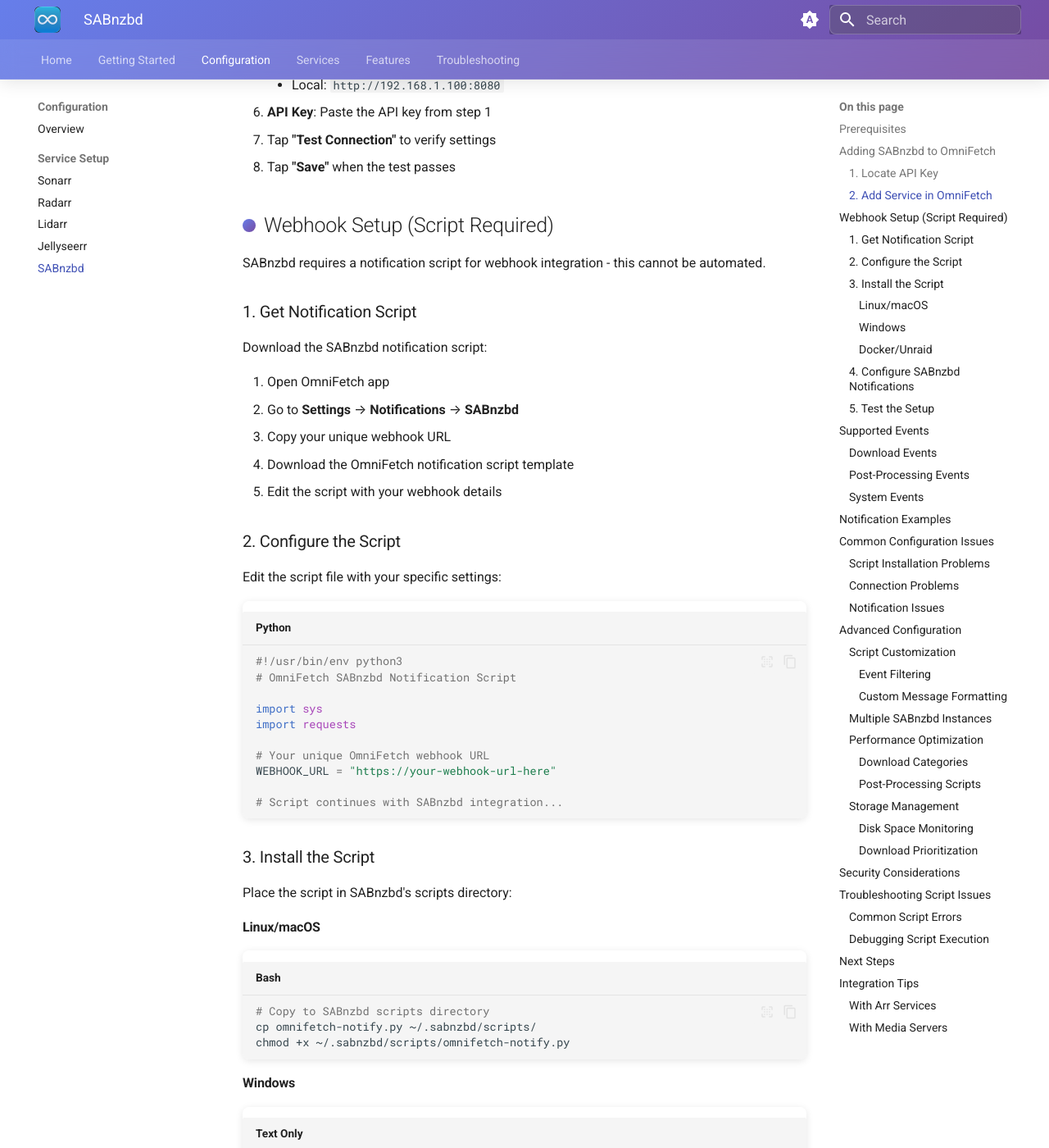
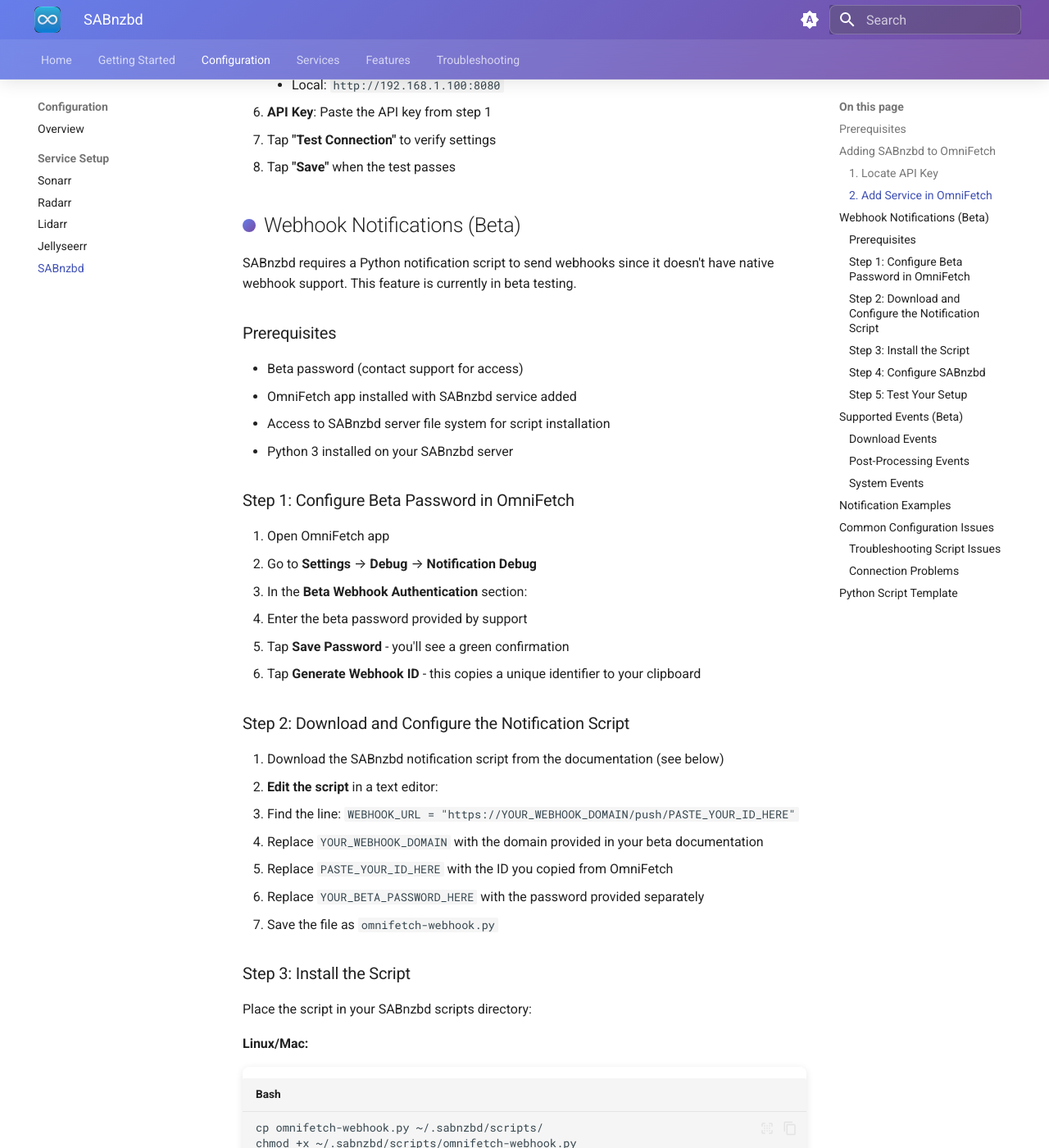
Before and after one commit to noodlemctwoodle/OmniFetch-Wiki, an MkDocs documentation site: the page built from docs/setup/services/sabnzbd.md, in a window 1280 px wide and 1400 px high, scrolled down 956 px. Shown: the whole window at 82% size. Built offline with MkDocs 1.6.1 and Material for MkDocs 9.7.7, drawn with Linux system fonts in a browser that asks for light colours; some of the changed text lies outside the part shown.

Commit message:
docs: update webhook documentation to reflect beta access requirements
- Make webhook URLs and passwords generic (provided separately to testers)
- Update all service configurations to reference beta access documentation
- Clarify that Sonarr/Radarr/Lidarr webhooks work through OmniFetch notification settings
- Document manual webhook setup for Jellyseerr with beta authentication
- Add complete Python script template for SABnzbd webhook notifications
- Update troubleshooting to match beta access workflow
- Remove hardcoded webhook domains and passwords from documentation
- Ensure all sensitive configuration details are provided separately to beta testers

````diff
--- a/docs/setup/services/sabnzbd.md
+++ b/docs/setup/services/sabnzbd.md
@@ -1,6 +1,6 @@
 # SABnzbd Configuration
 
-SABnzbd handles Usenet downloads and post-processing. Unlike other services, SABnzbd requires a notification script for webhook integration with OmniFetch.
+SABnzbd handles Usenet downloads and post-processing. OmniFetch can monitor SABnzbd activity, and with a beta key, receive push notifications for events.
 
 ## Prerequisites
 
@@ -30,79 +30,85 @@
 4. Tap **"Test Connection"** to verify settings
 5. Tap **"Save"** when the test passes
 
-## Webhook Setup (Script Required)
+## Webhook Notifications (Beta)
 
-SABnzbd requires a notification script for webhook integration - this cannot be automated.
+SABnzbd requires a Python notification script to send webhooks since it doesn't have native webhook support. This feature is currently in beta testing.
 
-### 1. Get Notification Script
+### Prerequisites
 
-Download the SABnzbd notification script:
+- Beta password (contact support for access)
+- OmniFetch app installed with SABnzbd service added
+- Access to SABnzbd server file system for script installation
+- Python 3 installed on your SABnzbd server
+
+### Step 1: Configure Beta Password in OmniFetch
 
 1. Open OmniFetch app
-2. Go to **Settings** → **Notifications** → **SABnzbd**
-3. Copy your unique webhook URL
-4. Download the OmniFetch notification script template
-5. Edit the script with your webhook details
+2. Go to **Settings** → **Debug** → **Notification Debug**
+3. In the **Beta Webhook Authentication** section:
+   - Enter the beta password provided by support
+   - Tap **Save Password** - you'll see a green confirmation
+4. Tap **Generate Webhook ID** - this copies a unique identifier to your clipboard
 
-### 2. Configure the Script
+### Step 2: Download and Configure the Notification Script
 
-Edit the script file with your specific settings:
+1. Download the SABnzbd notification script from the documentation (see below)
+2. **Edit the script** in a text editor:
+   - Find the line: `WEBHOOK_URL = "https://YOUR_WEBHOOK_DOMAIN/push/PASTE_YOUR_ID_HERE"`
+   - Replace `YOUR_WEBHOOK_DOMAIN` with the domain provided in your beta documentation
+   - Replace `PASTE_YOUR_ID_HERE` with the ID you copied from OmniFetch
+   - Replace `YOUR_BETA_PASSWORD_HERE` with the password provided separately
+3. Save the file as `omnifetch-webhook.py`
 
-```python
-#!/usr/bin/env python3
-# OmniFetch SABnzbd Notification Script
+### Step 3: Install the Script
 
-import sys
-import requests
+Place the script in your SABnzbd scripts directory:
 
-# Your unique OmniFetch webhook URL
-WEBHOOK_URL = "https://your-webhook-url-here"
-
-# Script continues with SABnzbd integration...
+**Linux/Mac:**
+```bash
+cp omnifetch-webhook.py ~/.sabnzbd/scripts/
+chmod +x ~/.sabnzbd/scripts/omnifetch-webhook.py
 ```
 
-### 3. Install the Script
-
-Place the script in SABnzbd's scripts directory:
-
-#### Linux/macOS
-```bash
-# Copy to SABnzbd scripts directory
-cp omnifetch-notify.py ~/.sabnzbd/scripts/
-chmod +x ~/.sabnzbd/scripts/omnifetch-notify.py
-```
-
-#### Windows
+**Windows:**
 ```
 Copy to: C:\Users\[username]\AppData\Local\sabnzbd\scripts\
 ```
 
-#### Docker/Unraid
+**Docker/Unraid:**
 ```bash
-# Mount scripts directory and copy
-docker cp omnifetch-notify.py sabnzbd:/config/scripts/
-docker exec sabnzbd chmod +x /config/scripts/omnifetch-notify.py
+docker cp omnifetch-webhook.py sabnzbd:/config/scripts/
+docker exec sabnzbd chmod +x /config/scripts/omnifetch-webhook.py
 ```
 
-### 4. Configure SABnzbd Notifications
+### Step 4: Configure SABnzbd
 
-1. Open SABnzbd web interface
+1. Open **SABnzbd** web interface
 2. Go to **Config** → **Notifications**
-3. Enable **Script** notifications
-4. Configure script settings:
-   - **Script**: Select `omnifetch-notify.py` from dropdown
-   - **Parameters**: Leave blank (script handles parameters)
-   - **Enable script for**: Choose events to monitor
+3. Enable **notification script**
+4. Select **omnifetch-webhook.py** from the script dropdown
+5. Leave the **Parameters** field empty (URL is configured in the script)
 
-### 5. Test the Setup
+**Select Event Triggers:**
+- ✅ **startup** - SABnzbd started
+- ✅ **download** - Download completed
+- ✅ **complete** - All downloads finished
+- ✅ **failed** - Download failed
+- ✅ **warning** - Warning occurred
+- ✅ **error** - Error occurred
+- ✅ **pause** - Downloads paused
+- ✅ **unpause** - Downloads resumed
+- ✅ **queue_done** - Queue finished
 
-1. In SABnzbd notifications, click **Test Notification Script**
+### Step 5: Test Your Setup
+
+1. In SABnzbd notifications settings, click **Test Notification Script**
 2. You should receive a push notification on your device
-3. Check SABnzbd logs for any script errors
+3. If successful, click **Save Changes**
 
-## Supported Events
+## Supported Events (Beta)
 
-OmniFetch will send notifications for these SABnzbd events:
+With beta access, OmniFetch can send notifications for these SABnzbd events:
 
 ### Download Events
 
@@ -140,21 +146,30 @@
 
 ## Common Configuration Issues
 
-### Script Installation Problems
+### Troubleshooting Script Issues
 
 **Script Not Appearing in Dropdown:**
-
 - Check script file permissions (must be executable on Linux/macOS)
 - Verify script is in correct SABnzbd scripts directory
 - Restart SABnzbd service after adding script
 - Check SABnzbd logs for script loading errors
 
-**Script Execution Fails:**
+**Script Test Fails:**
+- Verify you've edited the script with your webhook ID
+- Ensure beta password is correctly entered in the script
+- Check Python 3 is installed: `python3 --version`
+- Test script manually: `python3 omnifetch-webhook.py test`
 
-- Verify Python 3 is installed and accessible
-- Check script file encoding (should be UTF-8)
-- Ensure webhook URL is correctly configured in script
-- Test script manually from command line
+**"403 Forbidden" Error:**
+- Beta password may be incorrect in the script
+- Ensure you've saved the beta password in OmniFetch first
+- Try generating a new webhook ID
+
+**No Notifications Received:**
+- Check iOS Settings → Notifications → OmniFetch → Allow Notifications
+- Verify event triggers are selected in SABnzbd
+- Check SABnzbd logs for script execution output
+- Ensure your device has internet connection
 
 ### Connection Problems
 
@@ -172,60 +187,40 @@
 - Verify API key hasn't been regenerated in SABnzbd
 - Check that API authentication is properly configured
 
-### Notification Issues
 
-**No Notifications Received:**
+## Python Script Template
 
-- Check iOS Settings → Notifications → OmniFetch → Allow Notifications
-- Ensure device has internet connection
-- Verify script notifications are enabled in SABnzbd
-- Test webhook URL directly to confirm it's working
-- Check SABnzbd logs for script execution errors
+The complete Python script for SABnzbd webhook notifications is included below. Beta testers will receive the beta password separately.
 
-**Partial Notifications:**
+??? example "View Python Script (omnifetch-webhook.py)"
 
-- Review which events are enabled in SABnzbd script configuration
-- Check script logic for event handling
-- Verify webhook URL permissions and rate limits
-- Monitor SABnzbd logs during download events
+    ```python
+    #!/usr/bin/env python3
+    """
+    SABnzbd Webhook Notification Script for OmniFetch
+    """
+
+    [Download the full script here](omnifetch-webhook.py)
+
+    **Configuration Required:**
+    1. Replace `PASTE_YOUR_ID_HERE` with your webhook ID from OmniFetch
+    2. Replace `YOUR_BETA_PASSWORD_HERE` with the beta password provided separately
+
+    **Installation:**
+    - Save as `omnifetch-webhook.py` in your SABnzbd scripts directory
+    - Make executable: `chmod +x omnifetch-webhook.py` (Linux/Mac)
+    - Configure in SABnzbd Config → Notifications
 
 ## Advanced Configuration
-
-### Script Customization
-
-#### Event Filtering
-
-Modify the script to handle only specific events:
-
-```python
-# Only notify for important events
-IMPORTANT_EVENTS = ['complete', 'failed', 'warning']
-
-if event_type not in IMPORTANT_EVENTS:
-    sys.exit(0)  # Skip notification
-```
-
-#### Custom Message Formatting
-
-Personalize notification messages:
-
-```python
-# Custom message templates
-MESSAGES = {
-    'complete': f"✅ {filename} downloaded successfully ({size})",
-    'failed': f"❌ {filename} download failed: {status}",
-    'warning': f"⚠️ System warning: {message}"
-}
-```
 
 ### Multiple SABnzbd Instances
 
 For complex setups with multiple SABnzbd instances:
 
 1. Use descriptive names: "Main Downloads", "4K Downloads", "TV Downloads"
-2. Each instance requires separate script installation
-3. Use different webhook URLs for different instances
-4. Configure different notification priorities
+2. Each instance requires its own API key configuration
+3. Configure different refresh intervals for different instances
+4. Set different notification priorities in OmniFetch
 
 ### Performance Optimization
 
@@ -238,20 +233,6 @@
 - **Music**: Audio files with different handling
 - **Software**: Non-media downloads
 
-#### Post-Processing Scripts
-
-Integrate OmniFetch notifications with existing post-processing:
-
-```python
-# Chain with other scripts
-import subprocess
-
-# Run existing post-processing
-subprocess.run(['/path/to/existing/script.py'] + sys.argv[1:])
-
-# Then send OmniFetch notification
-send_omnifetch_notification(...)
-```
 
 ### Storage Management
 
````
Also changed, not shown: docs/setup/configuration.md (+19 -17 lines), docs/setup/services/jellyseerr.md (+58 -43 lines), docs/setup/services/lidarr.md (+27 -27 lines), docs/setup/services/omnifetch-webhook.py (added, +182 -0 lines), docs/setup/services/radarr.md (+27 -27 lines), docs/setup/services/sonarr.md (+27 -27 lines).
